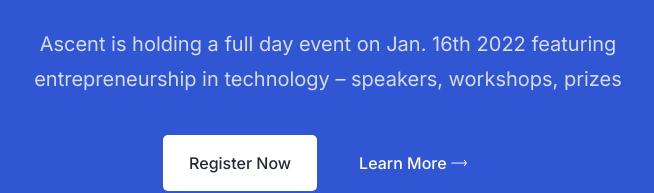
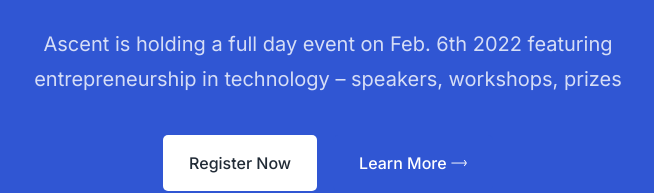
Before and after one commit to Weipo7/Weipo7.github.io, a plain HTML site: page index.html in a window 1280 px wide. Shown: the part 303-496 px from the top of the page, 312-966 px from the left. Drawn offline with nearby package versions, Linux system fonts and the light colour scheme.

Commit message:
Update index.html

```diff
--- a/index.html
+++ b/index.html
@@ -111,7 +111,7 @@
                 Empowering Students to Achieve their Highest Potential
               </h1>
               <p class="ud-hero-desc">
-                Ascent is holding a full day event on Jan. 16th 2022 featuring entrepreneurship in technology – speakers, workshops, prizes
+                Ascent is holding a full day event on Feb. 6th 2022 featuring entrepreneurship in technology – speakers, workshops, prizes
               </p>
               <ul class="ud-hero-buttons">
                 <li>
```
